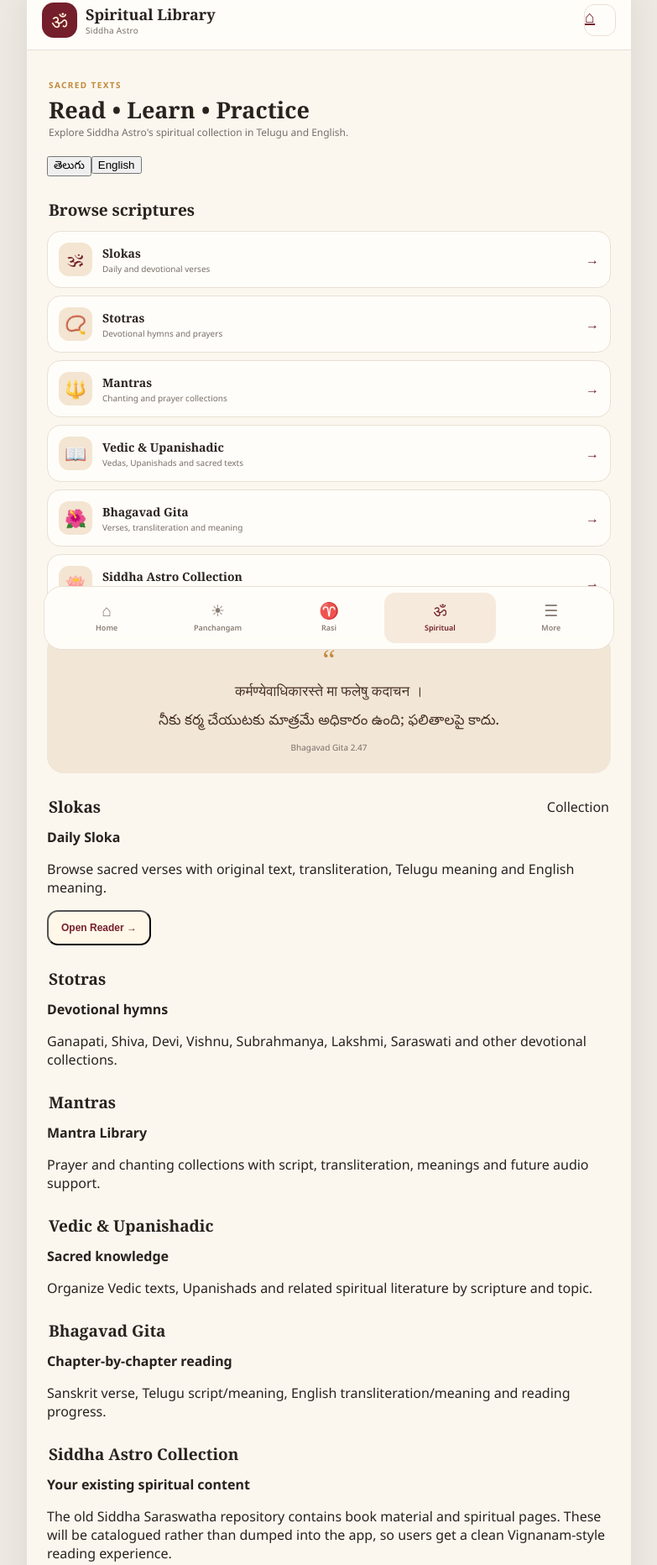
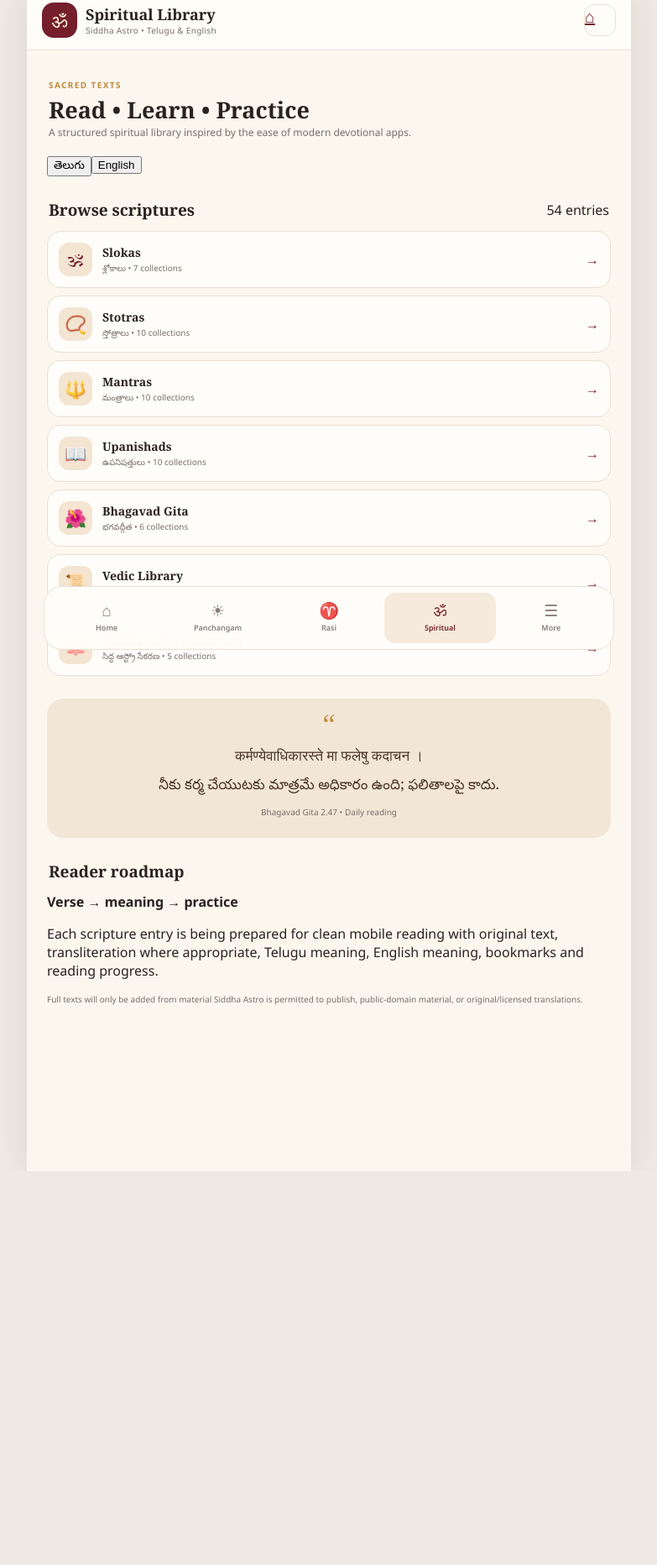
Before and after one commit to Siddhaacu/siddha-astro-mobile-redesign, a website: page spiritual-library.html in a window 1280 px wide. Shown: the part 12-1876 px from the top of the page at 84% size, without its empty margins (248-1031 px from the left). After the commit the page ends 1407 px from the top, so only its background shows below. Drawn offline with Linux system fonts and the light colour scheme.

Commit message:
connect Spiritual Library to scripture catalogue

```diff
--- a/spiritual-library.html
+++ b/spiritual-library.html
@@ -1,28 +1,19 @@
 <!doctype html>
 <html lang="en">
-<head>
-<meta charset="utf-8"><meta name="viewport" content="width=device-width,initial-scale=1,viewport-fit=cover"><meta name="theme-color" content="#741f2b"><link rel="manifest" href="manifest.json"><link rel="stylesheet" href="styles.css"><title>Spiritual Library — Siddha Astro</title>
-</head>
+<head><meta charset="utf-8"><meta name="viewport" content="width=device-width,initial-scale=1,viewport-fit=cover"><meta name="theme-color" content="#741f2b"><link rel="manifest" href="manifest.json"><link rel="stylesheet" href="styles.css"><title>Spiritual Library — Siddha Astro</title></head>
 <body><div class="app-shell">
-<header class="topbar"><div class="brand-wrap"><div class="brand-mark">ॐ</div><div><div class="brand">Spiritual Library</div><div class="brand-sub">Siddha Astro</div></div></div><a class="icon-btn" href="index.html">⌂</a></header>
+<header class="topbar"><div class="brand-wrap"><div class="brand-mark">ॐ</div><div><div class="brand">Spiritual Library</div><div class="brand-sub">Siddha Astro • Telugu & English</div></div></div><a class="icon-btn" href="index.html">⌂</a></header>
 <main class="page">
-<section class="welcome"><div><span class="eyebrow">SACRED TEXTS</span><h1>Read • Learn • Practice</h1><p>Explore Siddha Astro's spiritual collection in Telugu and English.</p></div></section>
-<div class="lang-switch" role="tablist"><button class="active" onclick="setScript('telugu',this)">తెలుగు</button><button onclick="setScript('english',this)">English</button></div>
-<section class="section"><div class="section-head"><h2>Browse scriptures</h2></div><div class="quick-grid">
-<a class="quick-card" href="#slokas"><span>🕉</span><div><strong>Slokas</strong><small>Daily and devotional verses</small></div><b>→</b></a>
-<a class="quick-card" href="#stotras"><span>📿</span><div><strong>Stotras</strong><small>Devotional hymns and prayers</small></div><b>→</b></a>
-<a class="quick-card" href="#mantras"><span>🔱</span><div><strong>Mantras</strong><small>Chanting and prayer collections</small></div><b>→</b></a>
-<a class="quick-card" href="#veda"><span>📖</span><div><strong>Vedic & Upanishadic</strong><small>Vedas, Upanishads and sacred texts</small></div><b>→</b></a>
-<a class="quick-card" href="#gita"><span>🌺</span><div><strong>Bhagavad Gita</strong><small>Verses, transliteration and meaning</small></div><b>→</b></a>
-<a class="quick-card" href="#siddha"><span>🪷</span><div><strong>Siddha Astro Collection</strong><small>Existing books and spiritual material</small></div><b>→</b></a>
-</div></section>
-<section class="quote-card" id="daily"><span class="quote-mark">“</span><p>कर्मण्येवाधिकारस्ते मा फलेषु कदाचन ।</p><p data-lang="telugu">నీకు కర్మ చేయుటకు మాత్రమే అధికారం ఉంది; ఫలితాలపై కాదు.</p><p data-lang="english" hidden>You have the right to perform your duty, but not to the fruits of your actions.</p><small>Bhagavad Gita 2.47</small></section>
-<section class="section" id="slokas"><div class="section-head"><h2>Slokas</h2><span>Collection</span></div><div class="content-card"><strong>Daily Sloka</strong><p>Browse sacred verses with original text, transliteration, Telugu meaning and English meaning.</p><button class="primary-btn" onclick="toast('Sloka reader will open when the scripture catalogue is connected')">Open Reader →</button></div></section>
-<section class="section" id="stotras"><div class="section-head"><h2>Stotras</h2></div><div class="content-card"><strong>Devotional hymns</strong><p>Ganapati, Shiva, Devi, Vishnu, Subrahmanya, Lakshmi, Saraswati and other devotional collections.</p></div></section>
-<section class="section" id="mantras"><div class="section-head"><h2>Mantras</h2></div><div class="content-card"><strong>Mantra Library</strong><p>Prayer and chanting collections with script, transliteration, meanings and future audio support.</p></div></section>
-<section class="section" id="veda"><div class="section-head"><h2>Vedic & Upanishadic</h2></div><div class="content-card"><strong>Sacred knowledge</strong><p>Organize Vedic texts, Upanishads and related spiritual literature by scripture and topic.</p></div></section>
-<section class="section" id="gita"><div class="section-head"><h2>Bhagavad Gita</h2></div><div class="content-card"><strong>Chapter-by-chapter reading</strong><p>Sanskrit verse, Telugu script/meaning, English transliteration/meaning and reading progress.</p></div></section>
-<section class="section" id="siddha"><div class="section-head"><h2>Siddha Astro Collection</h2></div><div class="content-card"><strong>Your existing spiritual content</strong><p>The old Siddha Saraswatha repository contains book material and spiritual pages. These will be catalogued rather than dumped into the app, so users get a clean Vignanam-style reading experience.</p></div></section>
+<section class="welcome"><div><span class="eyebrow">SACRED TEXTS</span><h1>Read • Learn • Practice</h1><p>A structured spiritual library inspired by the ease of modern devotional apps.</p></div></section>
+<div class="lang-switch" role="tablist"><button class="active" id="teBtn">తెలుగు</button><button id="enBtn">English</button></div>
+<section class="section"><div class="section-head"><h2>Browse scriptures</h2><span id="catalogCount">Loading…</span></div><div class="quick-grid" id="catalog"></div></section>
+<section class="quote-card" id="daily"><span class="quote-mark">“</span><p>कर्मण्येवाधिकारस्ते मा फलेषु कदाचन ।</p><p data-lang="telugu">నీకు కర్మ చేయుటకు మాత్రమే అధికారం ఉంది; ఫలితాలపై కాదు.</p><p data-lang="english" hidden>You have the right to perform your duty, but not to the fruits of your actions.</p><small>Bhagavad Gita 2.47 • Daily reading</small></section>
+<section class="section"><div class="section-head"><h2>Reader roadmap</h2></div><div class="content-card"><strong>Verse → meaning → practice</strong><p>Each scripture entry is being prepared for clean mobile reading with original text, transliteration where appropriate, Telugu meaning, English meaning, bookmarks and reading progress.</p><p class="muted">Full texts will only be added from material Siddha Astro is permitted to publish, public-domain material, or original/licensed translations.</p></div></section>
 </main>
-<nav class="bottom-nav"><a href="index.html"><span>⌂</span><small>Home</small></a><a href="panchangam.html"><span>☀</span><small>Panchangam</small></a><a href="rasi-phalalu.html"><span>♈</span><small>Rasi</small></a><a class="active" href="spiritual-library.html"><span>ॐ</span><small>Spiritual</small></a><a href="more.html"><span>☰</span><small>More</small></a></nav>
-</div><div id="toast" class="toast"></div><script src="app.js"></script><script>function setScript(lang,el){document.querySelectorAll('.lang-switch button').forEach(b=>b.classList.remove('active'));el.classList.add('active');document.querySelectorAll('[data-lang]').forEach(x=>x.hidden=x.dataset.lang!==lang);localStorage.setItem('siddha-language',lang)};(()=>{const l=localStorage.getItem('siddha-language')||'telugu';document.querySelectorAll('[data-lang]').forEach(x=>x.hidden=x.dataset.lang!==l)})();</script></body></html>
+<nav class="bottom-nav"><a href="index.html"><span>⌂</span><small>Home</small></a><a href="panchangam.html"><span>☀</span><small>Panchangam</small></a><a href="rasi-phalalu.html"><span>♈</span><small>Rasi</small></a><a class="active" href="spiritual-library.html"><span>ॐ</span><small>Spiritual</small></a><a href="more.html"><span>☰</span><small>More</small></a></nav></div>
+<div id="toast" class="toast"></div><script src="app.js"></script><script>
+let lang=localStorage.getItem('siddha-language')||'telugu'; const icons=['🕉','📿','🔱','📖','🌺','📜','🪷'];
+function applyLang(){document.getElementById('teBtn').classList.toggle('active',lang==='telugu');document.getElementById('enBtn').classList.toggle('active',lang==='english');document.querySelectorAll('[data-lang]').forEach(x=>x.hidden=x.dataset.lang!==lang);localStorage.setItem('siddha-language',lang)}
+document.getElementById('teBtn').onclick=()=>{lang='telugu';applyLang()};document.getElementById('enBtn').onclick=()=>{lang='english';applyLang()};
+fetch('data/spiritual-catalog.json').then(r=>r.json()).then(data=>{const items=data.categories.flatMap((c,i)=>c.items.map((name,j)=>({category:c.title,telugu:c.telugu,name,index:i})));document.getElementById('catalogCount').textContent=items.length+' entries';document.getElementById('catalog').innerHTML=data.categories.map((c,i)=>`<a class="quick-card" href="#" onclick="toast('${c.title} reader is being connected');return false"><span>${icons[i]||'📚'}</span><div><strong>${c.title}</strong><small>${c.telugu} • ${c.items.length} collections</small></div><b>→</b></a>`).join('')}).catch(()=>document.getElementById('catalogCount').textContent='Catalogue unavailable');applyLang();
+</script></body></html>
```
